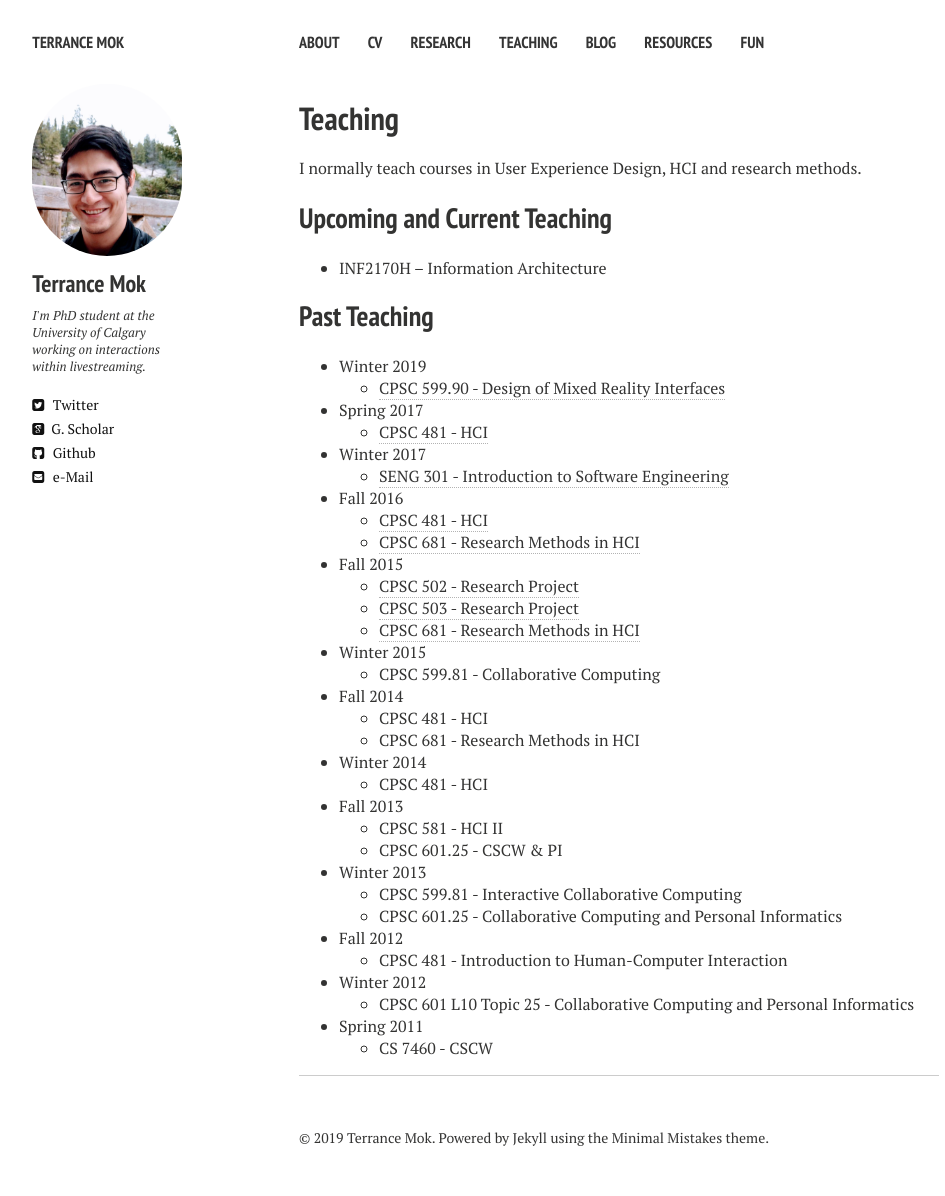
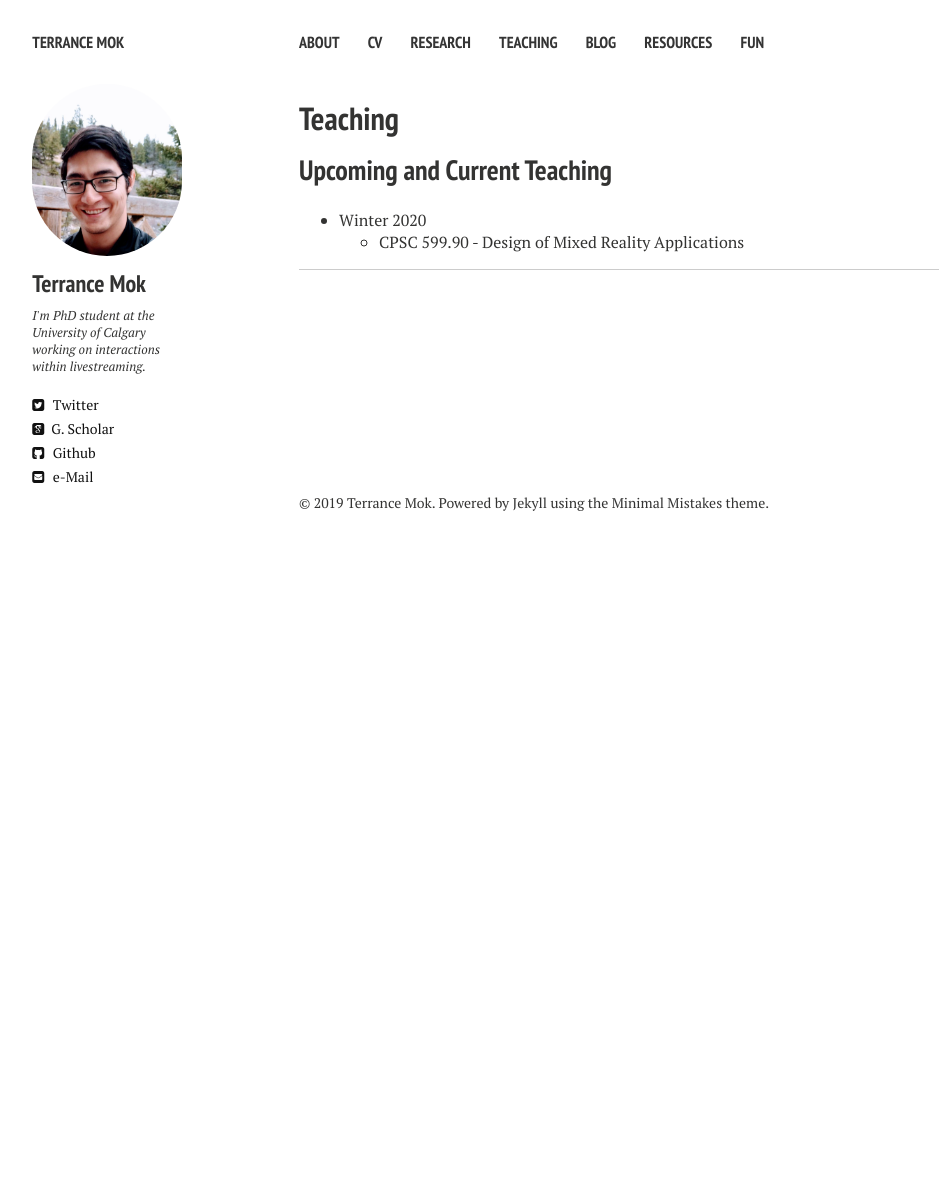
Before and after one commit to tthmok/tthmok.github.io, a Jekyll site: the page built from _pages/teaching.md, in a window 1280 px wide. Shown: the whole page, without its empty margins (21-966 px from the left). Built offline with Jekyll 4.4.1, drawn with Linux system fonts in a browser that asks for light colours; nearby versions of some CDN libraries; after the commit the page ends 900 px from its top, so only the background shows below that.

Commit message:
Update teaching.md

```diff
--- a/_pages/teaching.md
+++ b/_pages/teaching.md
@@ -5,41 +5,6 @@ permalink: "/teaching/"
 title: Teaching
 ---
 
-I normally teach courses in User Experience Design, HCI and research methods.
-
 ## Upcoming and Current Teaching
-* INF2170H – Information Architecture
-
-## Past Teaching
-* Winter 2019
-	* [CPSC 599.90 - Design of Mixed Reality Interfaces](https://hcitang.github.io/599.90/)
-* Spring 2017
-	* [CPSC 481 - HCI](https://hcitang.github.io/481/)
-* Winter 2017
-	* [SENG 301 - Introduction to Software Engineering](https://hcitang.github.io/seng301/)
-* Fall 2016
-	* [CPSC 481 - HCI](https://github.com/hcitang/481/tree/2016F)
-	* [CPSC 681 - Research Methods in HCI](https://hcitang.github.io/681/#!index.md)
-* Fall 2015
-	* [CPSC 502 - Research Project](https://hcitang.github.io/502/#!index.md)
-	* [CPSC 503 - Research Project](https://hcitang.github.io/502/#!index.md)
-	* [CPSC 681 - Research Methods in HCI](https://hcitang.github.io/681/#!index.md)
-* Winter 2015
-	* CPSC 599.81 - Collaborative Computing
-* Fall 2014
-	* CPSC 481 - HCI
-	* CPSC 681 - Research Methods in HCI
-* Winter 2014
-	* CPSC 481 - HCI
-* Fall 2013
-	* CPSC 581 - HCI II
-	* CPSC 601.25 - CSCW & PI
-* Winter 2013
-	* CPSC 599.81 - Interactive Collaborative Computing
-	* CPSC 601.25 - Collaborative Computing and Personal Informatics
-* Fall 2012
-	* CPSC 481 - Introduction to Human-Computer Interaction
-* Winter 2012
-	* CPSC 601 L10 Topic 25 - Collaborative Computing and Personal Informatics
-* Spring 2011
-	* CS 7460 - CSCW
+* Winter 2020
+  * CPSC 599.90 - Design of Mixed Reality Applications
```
